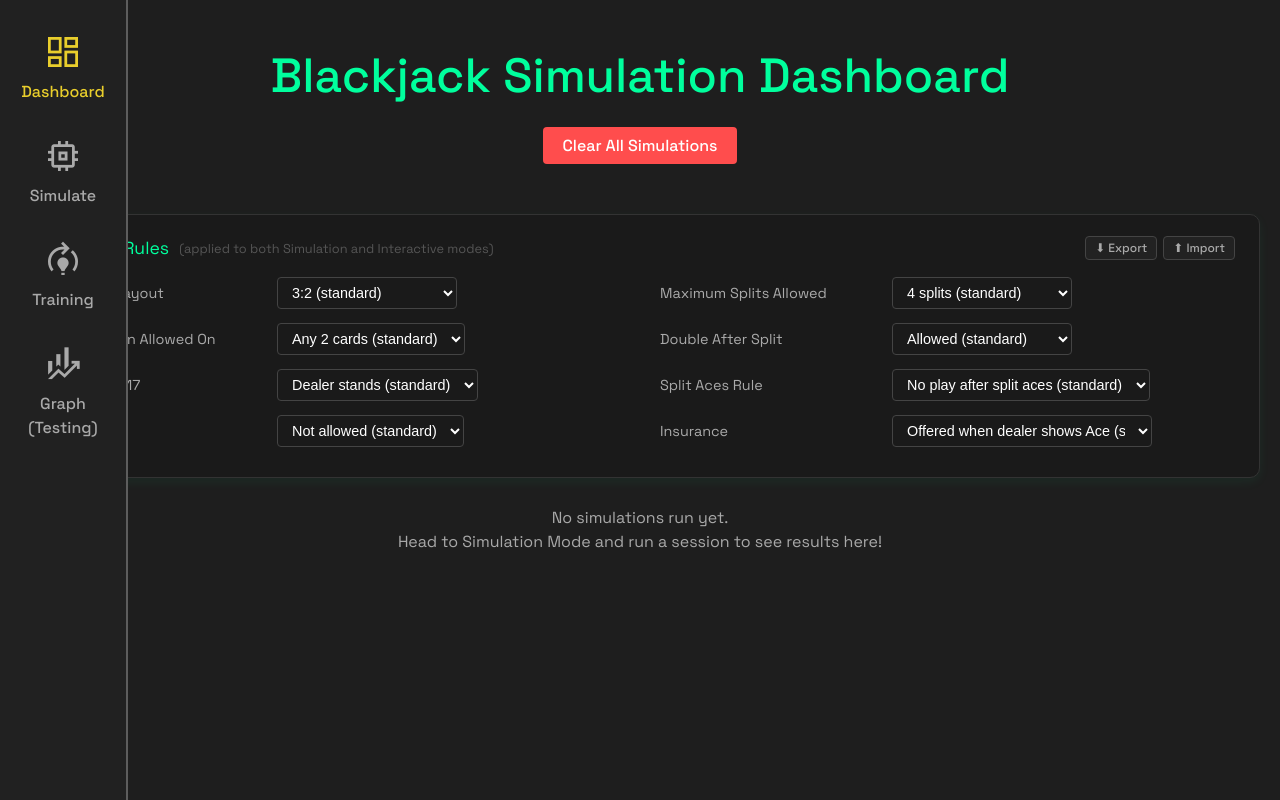
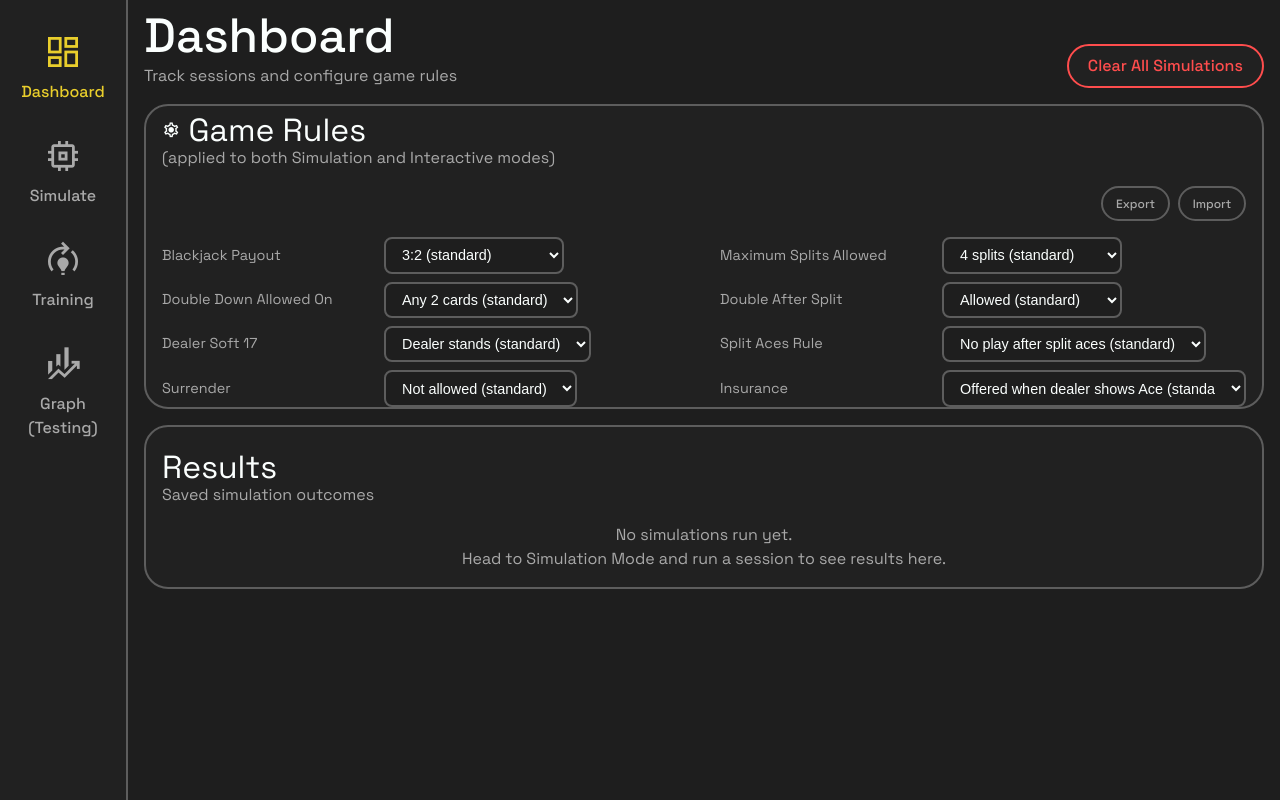
Before and after one commit to lucas-mach/Blackjack-Simulator, a React (Vite) app in the folder frontend/: page /dashboard in a window 1280 px wide. Built offline with nearby package versions, Linux system fonts and the light colour scheme.

Commit message:
re-styled dashboard page

```diff
--- /dev/null
+++ b/frontend/src/Dashboard.css
@@ -0,0 +1,211 @@
+.app-container.dashboard-root {
+  display: flex;
+  flex-direction: column;
+  min-height: 100vh;
+  box-sizing: border-box;
+}
+
+.dashboard-header-wrap {
+  margin-bottom: 1rem;
+  align-items: stretch;
+}
+
+.dashboard-clear-btn {
+  border-color: #ff4d4d;
+  color: #ff4d4d;
+  min-height: 2.6rem;
+}
+
+.dashboard-clear-btn:hover {
+  background-color: #ff4d4d;
+  color: #fff;
+}
+
+.dashboard-header-action {
+  justify-content: flex-end;
+}
+
+.dashboard-rules-panel,
+.dashboard-results-panel {
+  width: 100%;
+}
+
+.dashboard-panel-head {
+  width: 100%;
+}
+
+.dashboard-panel-title {
+  display: flex;
+  align-items: center;
+  gap: 0.5rem;
+}
+
+.dashboard-panel-icon {
+  font-size: 1.15rem;
+}
+
+.dashboard-rule-actions {
+  display: flex;
+  justify-content: flex-end;
+  gap: 0.5rem;
+  width: 100%;
+}
+
+.dashboard-tiny-btn {
+  padding: 0.35rem 0.8rem;
+  font-size: 0.75rem;
+  border-radius: 2rem;
+  min-height: 2.2rem;
+}
+
+.dashboard-upload-wrap {
+  width: 100%;
+}
+
+.dashboard-dropzone {
+  border: 2px dashed #444;
+  border-radius: 6px;
+  padding: 1rem;
+  text-align: center;
+  color: #777;
+  font-size: 0.85rem;
+  transition: all 0.15s;
+  cursor: pointer;
+}
+
+.dashboard-dropzone.is-dragover {
+  border-color: var(--accent02);
+  color: var(--accent02);
+}
+
+.dashboard-confirm-btn {
+  margin-top: 0.5rem;
+  min-height: 2.4rem;
+}
+
+.dashboard-rules-grid {
+  display: grid;
+  grid-template-columns: repeat(auto-fit, minmax(420px, 1fr));
+  gap: 0.5rem 2rem;
+  width: 100%;
+}
+
+.dashboard-rule-row {
+  display: flex;
+  align-items: center;
+  gap: 0.75rem;
+}
+
+.dashboard-rule-label {
+  color: var(--light02);
+  font-size: 0.9rem;
+  min-width: 210px;
+  text-align: left;
+}
+
+.dashboard-select {
+  padding: 0.45rem 0.75rem;
+  border-radius: 0.5rem;
+  border: 2px solid var(--mid);
+  background-color: var(--dark01);
+  color: var(--light01);
+  font-size: 0.9rem;
+  cursor: pointer;
+  min-width: 180px;
+}
+
+.dashboard-empty {
+  width: 100%;
+  text-align: center;
+  color: var(--light02);
+}
+
+.dashboard-results-list {
+  width: 100%;
+}
+
+.dashboard-latest-wrap {
+  margin-bottom: 2rem;
+}
+
+.dashboard-subheading,
+.dashboard-history-title {
+  color: var(--light01);
+  text-align: left;
+  margin-bottom: 0.75rem;
+}
+
+.dashboard-session-card {
+  background: var(--dark02);
+  border: 2px solid var(--mid);
+  border-radius: 1.5rem;
+  padding: 1rem 1.2rem;
+}
+
+.dashboard-session-title {
+  color: var(--light01);
+  margin: 0 0 1rem;
+  text-align: left;
+}
+
+.dashboard-session-stats {
+  margin-top: 1rem;
+  color: var(--light01);
+  text-align: left;
+}
+
+.dashboard-profit-positive {
+  color: var(--accent02);
+}
+
+.dashboard-profit-negative {
+  color: #ff4d4d;
+}
+
+.dashboard-session-inputs {
+  margin-top: 1rem;
+  padding-top: 0.8rem;
+  border-top: 1px solid var(--mid);
+  font-size: 0.95rem;
+  color: var(--light02);
+  text-align: left;
+}
+
+.dashboard-history-wrap {
+  width: 100%;
+}
+
+.dashboard-history-item {
+  margin-bottom: 0.75rem;
+}
+
+.dashboard-history-summary {
+  cursor: pointer;
+  background: var(--dark02);
+  border: 2px solid var(--mid);
+  padding: 0.75rem 1rem;
+  border-radius: 1rem;
+  color: var(--light01);
+  font-weight: 700;
+  list-style: none;
+  text-align: left;
+}
+
+.dashboard-history-content {
+  padding: 0.75rem;
+}
+
+@media (max-width: 980px) {
+  .dashboard-rules-grid {
+    grid-template-columns: 1fr;
+  }
+
+  .dashboard-rule-row {
+    flex-direction: column;
+    align-items: flex-start;
+  }
+
+  .dashboard-rule-label {
+    min-width: 0;
+  }
+}
--- a/frontend/src/Dashboard.jsx
+++ b/frontend/src/Dashboard.jsx
@@ -1,5 +1,8 @@
 import React, { useState, useEffect } from 'react';
 import ResultsChart from './ResultsChart';
+import './App.css';
+import './Simulation.css';
+import './Dashboard.css';
 
 const DEFAULT_RULES = {
   blackjack_payout: '3:2',
@@ -10,36 +13,6 @@ const DEFAULT_RULES = {
   split_aces: 'no_play',
   surrender_allowed: false,
   insurance_allowed: true,
-};
-
-const selectStyle = {
-  padding: '6px 10px',
-  borderRadius: '4px',
-  border: '1px solid #444',
-  backgroundColor: '#1a1a1a',
-  color: '#ffffff',
-  fontSize: '0.9rem',
-  cursor: 'pointer',
-  maxWidth: '260px',
-  minWidth: '180px',
-};
-
-const labelStyle = {
-  color: '#aaa',
-  fontSize: '0.9rem',
-  minWidth: '220px',
-  display: 'inline-block',
-};
-
-const tinyBtn = {
-  padding: '3px 9px',
-  fontSize: '0.75rem',
-  borderRadius: '4px',
-  border: '1px solid #444',
-  background: '#222',
-  color: '#aaa',
-  cursor: 'pointer',
-  whiteSpace: 'nowrap',
 };
 
 const Dashboard = () => {
@@ -117,10 +90,10 @@ const Dashboard = () => {
   };
 
   const RuleRow = ({ label, ruleKey, options }) => (
-    <div style={{ display: 'flex', alignItems: 'center', gap: '12px', marginBottom: '10px' }}>
-      <span style={labelStyle}>{label}</span>
+    <div className="dashboard-rule-row">
+      <span className="dashboard-rule-label">{label}</span>
       <select
-        style={selectStyle}
+        className="dashboard-select"
         value={String(rules[ruleKey])}
         onChange={(e) => {
           let val = e.target.value;
@@ -138,16 +111,8 @@ const Dashboard = () => {
   );
 
   const renderSimCard = (sim, index) => (
-    <div style={{
-      background: '#1a1a1a',
-      border: '1px solid #333',
-      borderRadius: '10px',
-      padding: '20px',
-      boxShadow: '0 4px 12px rgba(0,255,157,0.1)',
-      margin: '0 auto',
-      maxWidth: '900px'
-    }}>
-      <h2 style={{ color: '#00ff9d', marginBottom: '15px', textAlign: 'center' }}>
+    <div className="dashboard-session-card">
+      <h2 className="dashboard-session-title">
         Session {index + 1} {sim.date ? `- ${sim.date}` : ''}
       </h2>
 
@@ -173,22 +138,16 @@ const Dashboard = () => {
         />
       )}
 
-      <div style={{ marginTop: '20px', color: '#ddd' }}>
+      <div className="dashboard-session-stats">
         <p><strong>Hands Played:</strong> {sim.totalHands || 'N/A'}</p>
         <p><strong>Final Bankroll:</strong> {formatCurrency(sim.finalBankroll || 0)}</p>
-        <p><strong>Net Profit:</strong> <span style={{ color: (sim.netProfit || 0) >= 0 ? '#00ff9d' : '#ff4d4d' }}>
+        <p><strong>Net Profit:</strong> <span className={(sim.netProfit || 0) >= 0 ? 'dashboard-profit-positive' : 'dashboard-profit-negative'}>
           {formatCurrency(sim.netProfit || 0)}
         </span></p>
         {sim.winRate && <p><strong>Win Rate:</strong> {sim.winRate.toFixed(1)}%</p>}
       </div>
 
-      <div style={{
-        marginTop: '25px',
-        paddingTop: '15px',
-        borderTop: '1px solid #333',
-        fontSize: '0.95rem',
-        color: '#aaa'
-      }}>
+      <div className="dashboard-session-inputs">
         <strong>Original Inputs:</strong><br />
         {sim.inputs ? (
           <>
@@ -205,84 +164,58 @@ const Dashboard = () => {
   );
 
   return (
-    <div style={{ padding: '20px', maxWidth: '1400px', margin: '0 auto' }}>
-
-      {/* ── Header ── */}
-      <div style={{ textAlign: 'center', marginBottom: '30px', padding: '20px' }}>
-        <h1 style={{ color: '#00ff9d', marginBottom: '15px' }}>
-          Blackjack Simulation Dashboard
-        </h1>
-        <button
-          onClick={clearDashboard}
-          style={{
-            background: '#ff4d4d',
-            color: 'white',
-            border: 'none',
-            padding: '8px 20px',
-            borderRadius: '4px',
-            cursor: 'pointer',
-            fontSize: '1rem'
-          }}
-        >
+    <div className="app-container dashboard-root">
+      <div className="header-wrap dashboard-header-wrap">
+        <div className="header-title-wrap">
+          <h1 className="simulation-header-title">Dashboard</h1>
+          <p className="simulation-header-subtitle">Track sessions and configure game rules</p>
+        </div>
+        <div className="header-block-wrap dashboard-header-action">
+          <button type="button" className="results-btn dashboard-clear-btn" onClick={clearDashboard}>
             Clear All Simulations
           </button>
         </div>
+      </div>
 
-      {/* ── Game Rules ── */}
-      <div style={{
-        background: '#1a1a1a',
-        border: '1px solid #333',
-        borderRadius: '10px',
-        padding: '20px 24px',
-        marginBottom: '28px',
-        boxShadow: '0 4px 12px rgba(0,255,157,0.06)'
-      }}>
-        <h2 style={{ color: '#00ff9d', marginTop: 0, marginBottom: '16px', fontSize: '1.1rem', display: 'flex', alignItems: 'center', gap: '10px', flexWrap: 'wrap' }}>
-          ⚙️ Game Rules
-          <span style={{ color: '#555', fontWeight: 'normal', fontSize: '0.8rem' }}>
-            (applied to both Simulation and Interactive modes)
-          </span>
-          <span style={{ marginLeft: 'auto', display: 'flex', gap: '6px' }}>
-            <button onClick={handleDownload} title="Download rules as .bjconfig" style={tinyBtn}>
-              ⬇ Export
+      <div className="section-wrap section-wrap--results">
+        <section className="section-block-wrap controls dashboard-rules-panel">
+          <div className="section-block-title-wrap dashboard-panel-head">
+            <h1 className="h1-sub dashboard-panel-title">
+              <span className="material-symbols-outlined dashboard-panel-icon" aria-hidden>settings</span>
+              Game Rules
+            </h1>
+            <p>(applied to both Simulation and Interactive modes)</p>
+          </div>
+          <div className="dashboard-rule-actions">
+            <button onClick={handleDownload} title="Download rules as .bjconfig" className="results-btn dashboard-tiny-btn">
+              Export
             </button>
-            <button onClick={() => { setShowUpload(v => !v); setPendingRules(null); }} title="Upload a .bjconfig file" style={tinyBtn}>
-              ⬆ Import
+            <button onClick={() => { setShowUpload(v => !v); setPendingRules(null); }} title="Upload a .bjconfig file" className="results-btn dashboard-tiny-btn">
+              Import
             </button>
-          </span>
-        </h2>
+          </div>
           {showUpload && (
-          <div style={{ marginBottom: '14px' }}>
+            <div className="dashboard-upload-wrap">
               <div
                 onDragOver={(e) => { e.preventDefault(); setDragOver(true); }}
                 onDragLeave={() => setDragOver(false)}
                 onDrop={handleFileDrop}
-              style={{
-                border: `2px dashed ${dragOver ? '#00ff9d' : '#444'}`,
-                borderRadius: '6px',
-                padding: '16px',
-                textAlign: 'center',
-                color: dragOver ? '#00ff9d' : '#666',
-                fontSize: '0.85rem',
-                transition: 'all 0.15s',
-                cursor: 'pointer',
-              }}
+                className={`dashboard-dropzone ${dragOver ? 'is-dragover' : ''}`}
                 onClick={() => document.getElementById('bjconfig-input').click()}
               >
                 {pendingRules
-                ? '✅ File loaded — click Confirm to apply'
+                  ? 'File loaded - click Confirm to apply'
                   : 'Drop a .bjconfig file here, or click to browse'}
                 <input id="bjconfig-input" type="file" accept=".bjconfig,.json" hidden onChange={handleFileDrop} />
               </div>
               {pendingRules && (
-              <button onClick={handleConfirm} style={{ ...tinyBtn, marginTop: '8px', background: '#00ff9d', color: '#000', fontWeight: 'bold' }}>
-                ✔ Confirm
+                <button onClick={handleConfirm} className="run-btn dashboard-confirm-btn">
+                  Confirm
                 </button>
               )}
             </div>
           )}
-
-        <div style={{ display: 'grid', gridTemplateColumns: 'repeat(auto-fit, minmax(460px, 1fr))', gap: '4px 40px' }}>
+          <div className="dashboard-rules-grid">
             <RuleRow
               label="Blackjack Payout"
               ruleKey="blackjack_payout"
@@ -353,50 +286,47 @@ const Dashboard = () => {
               ]}
             />
           </div>
+        </section>
       </div>
 
-      {/* ── Simulation History ── */}
+      <div className="section-wrap section-wrap--results">
+        <section className="section-block-wrap results dashboard-results-panel">
+          <div className="section-block-title-wrap">
+            <h1 className="h1-sub">Results</h1>
+            <p>Saved simulation outcomes</p>
+          </div>
+
           {recentSims.length === 0 ? (
-        <div style={{ textAlign: 'center', color: '#aaa', fontSize: '1.2em' }}>
+            <div className="dashboard-empty">
               <p>No simulations run yet.</p>
-          <p>Head to Simulation Mode and run a session to see results here!</p>
+              <p>Head to Simulation Mode and run a session to see results here.</p>
             </div>
           ) : (
-        <>
-          {/* Latest simulation — full size at top */}
-          <div style={{ marginBottom: '40px' }}>
-            <h2 style={{ color: '#00ff9d', marginBottom: '15px' }}>
-              Latest Session — {recentSims[recentSims.length - 1].date}
-            </h2>
+            <div className="dashboard-results-list">
+              <div className="dashboard-latest-wrap">
+                <h2 className="dashboard-subheading">Latest Session - {recentSims[recentSims.length - 1].date}</h2>
                 {renderSimCard(recentSims[recentSims.length - 1], recentSims.length - 1)}
               </div>
 
-          {/* Older sessions as collapsible dropdowns */}
               {recentSims.length > 1 && (
-            <div>
-              <h3 style={{ color: '#aaa', marginBottom: '15px' }}>Previous Sessions</h3>
+                <div className="dashboard-history-wrap">
+                  <h3 className="dashboard-history-title">Previous Sessions</h3>
                   {[...recentSims].slice(0, -1).reverse().map((sim, idx) => (
-                <details key={idx} style={{ marginBottom: '12px' }}>
-                  <summary style={{
-                    cursor: 'pointer',
-                    background: '#1a1a1a',
-                    padding: '12px 16px',
-                    borderRadius: '6px',
-                    color: '#00ff9d',
-                    fontWeight: 'bold',
-                    listStyle: 'none',
-                  }}>
-                    Session {recentSims.length - 1 - idx} — {sim.date}
+                    <details key={idx} className="dashboard-history-item">
+                      <summary className="dashboard-history-summary">
+                        Session {recentSims.length - 1 - idx} - {sim.date}
                       </summary>
-                  <div style={{ padding: '20px', background: '#111', borderRadius: '0 0 6px 6px' }}>
+                      <div className="dashboard-history-content">
                         {renderSimCard(sim, recentSims.length - 2 - idx)}
                       </div>
                     </details>
                   ))}
                 </div>
               )}
-        </>
+            </div>
           )}
+        </section>
+      </div>
     </div>
   );
 };
```
Lines whose indentation alone changed are shown as unchanged.
